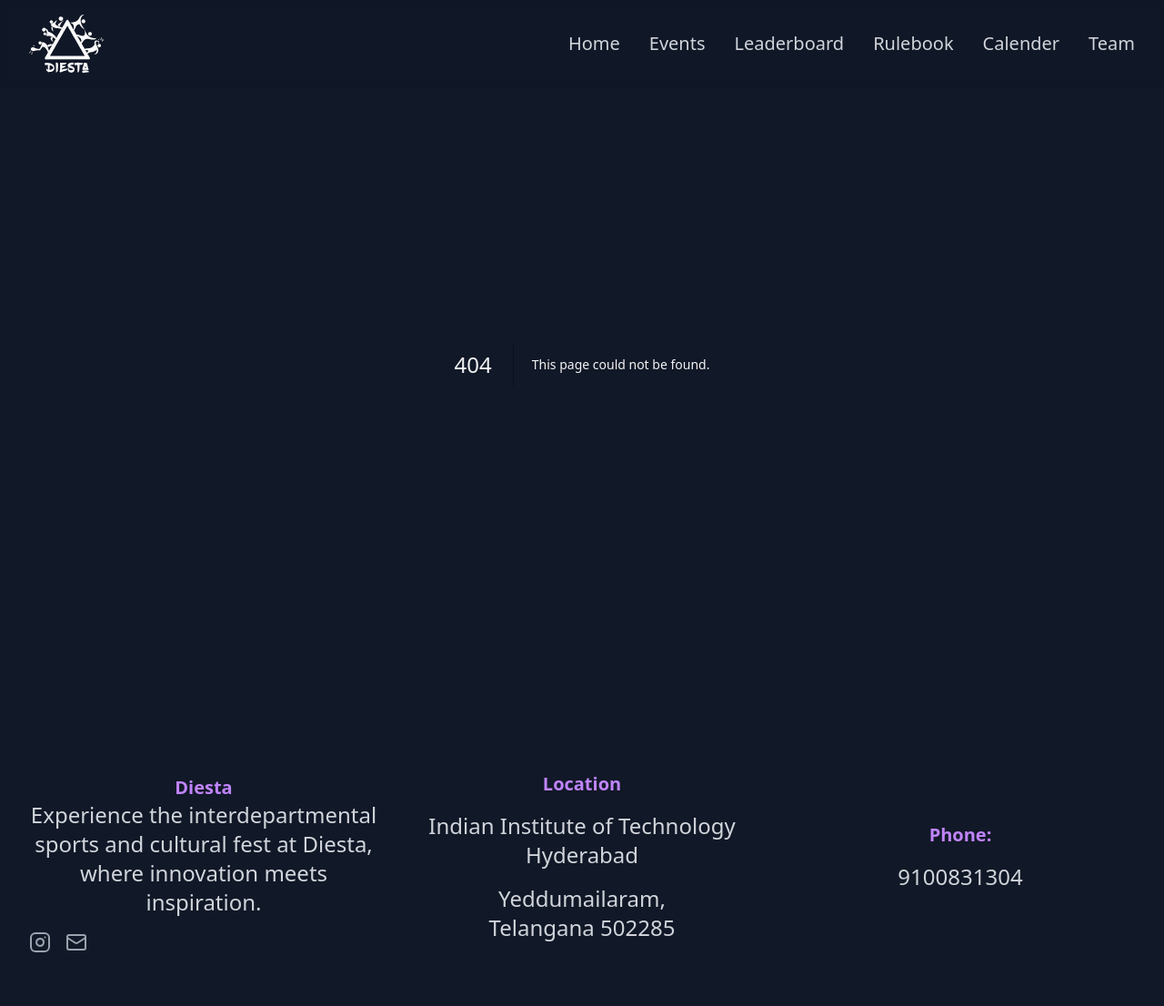
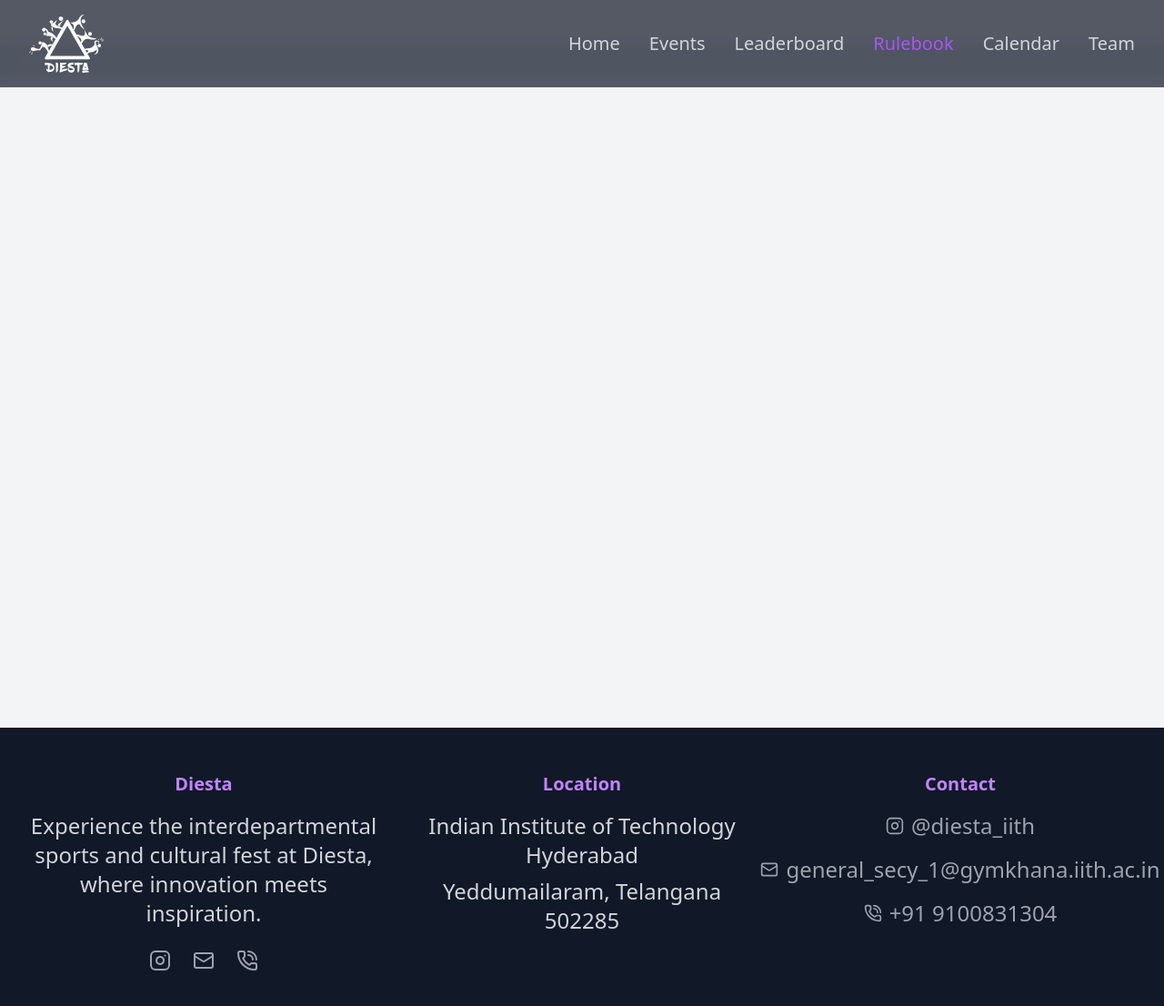
Before and after one commit to krishnateja2314/DiestaWebpage, a Next.js app: page /rulebook in a window 1280 px wide. Before the commit this address had no page. Shown: the top 1106 px of the page at 91% size. Built offline with nearby package versions, Linux system fonts and the light colour scheme.

Commit message:
Added PDF viewer to rulebook page and updated navigation and leaderboard charts

```diff
--- a/package.json
+++ b/package.json
@@ -19,6 +19,7 @@
     "googleapis": "^144.0.0",
     "lucide-react": "^0.469.0",
     "next": "^15.1.3",
+    "pdfviewer": "^1.1.1",
     "react": "19.0.0",
     "react-calendar": "^5.1.0",
     "react-chartjs-2": "^5.3.0",
--- a/src/app/components/Footer.tsx
+++ b/src/app/components/Footer.tsx
@@ -1,5 +1,5 @@
 import Link from "next/link";
-import { Instagram, Mail } from "lucide-react";
+import { Instagram, Mail, PhoneCall } from "lucide-react";
 
 const socialLinks = [
   {
@@ -12,40 +12,66 @@ const socialLinks = [
     icon: Mail,
     href: "mailto:general_secy_1@gymkhana.iith.ac.in",
   },
+  {
+    name: "Phone",
+    icon: PhoneCall,
+    href: "tel:+919100831304",
+  },
 ];
 
 export default function Footer() {
   return (
     <footer className="bg-gray-900 text-gray-300">
       <div className="max-w-7xl mx-auto px-4 sm:px-6 lg:px-8 py-12">
-        <div className="grid md:grid-cols-3 gap-8 items-center text-center">
-          <div>
-            <h3 className="text-xl font-bold text-purple-400 ">Diesta</h3>
-            <p className="mb-4">
+        <div className="grid md:grid-cols-3 gap-8">
+          {/* Diesta Section */}
+          <div className="flex flex-col items-center text-center">
+            <h3 className="text-xl font-bold text-purple-400 mb-4">Diesta</h3>
+            <p className="mb-6 max-w-sm">
               Experience the interdepartmental sports and cultural fest at
               Diesta, where innovation meets inspiration.
             </p>
-            <div className="flex space-x-4">
+            <div className="flex justify-center space-x-6">
               {socialLinks.map((link) => (
                 <Link
                   key={link.name}
                   href={link.href}
-                  className="text-gray-400 hover:text-purple-400"
+                  target={link.name === "Instagram" ? "_blank" : "_self"}
+                  rel={link.name === "Instagram" ? "noopener noreferrer" : ""}
+                  className="text-gray-400 hover:text-purple-400 transition-colors duration-200"
                 >
-                  <link.icon className="h-6 w-6" />
-                  <span className="sr-only">{link.name}</span>
+                  <link.icon className="h-6 w-6" aria-label={link.name} />
                 </Link>
               ))}
             </div>
           </div>
-          <div>
+
+          {/* Location Section */}
+          <div className="flex flex-col items-center text-center">
             <h3 className="text-xl font-bold text-purple-400 mb-4">Location</h3>
-            <p className="mb-4">Indian Institute of Technology Hyderabad</p>
-            <p className="mb-4">Yeddumailaram, Telangana 502285</p>
+            <p className="mb-2">Indian Institute of Technology Hyderabad</p>
+            <p>Yeddumailaram, Telangana 502285</p>
           </div>
-          <div>
-            <h3 className="text-xl font-bold text-purple-400 mb-4">Phone:</h3>
-            <p className="mb-4">9100831304</p>
+
+          {/* Contact Section */}
+          <div className="flex flex-col items-center text-center">
+            <h3 className="text-xl font-bold text-purple-400 mb-4">Contact</h3>
+            <div className="flex flex-col items-center space-y-4">
+              {socialLinks.map((link) => (
+                <Link
+                  key={link.name}
+                  href={link.href}
+                  target={link.name === "Instagram" ? "_blank" : "_self"}
+                  rel={link.name === "Instagram" ? "noopener noreferrer" : ""}
+                  className="text-gray-400 hover:text-purple-400 flex items-center transition-colors duration-200"
+                >
+                  <link.icon className="h-5 w-5 mr-2" />
+                  {link.name === "Phone" && "+91 9100831304"}
+                  {link.name === "Mail" && "general_secy_1@gymkhana.iith.ac.in"}
+                  {link.name === "Instagram" && "@diesta_iith"}
+                </Link>
+              ))}
+            </div>
           </div>
         </div>
       </div>
--- a/src/app/components/Navbar.tsx
+++ b/src/app/components/Navbar.tsx
@@ -1,23 +1,36 @@
+/* eslint-disable @typescript-eslint/no-unused-vars */
 "use client";
 
 import { useState } from "react";
 import Link from "next/link";
 import { motion } from "framer-motion";
 import { Menu, X } from "lucide-react";
+import dynamic from "next/dynamic";
+import { useRouter, usePathname } from "next/navigation";
+
+const PDFViewer = dynamic(() => import('../rulebook/page'), { ssr: false });
 
 const navItems = [
   { name: "Home", href: "/" },
   { name: "Events", href: "/events" },
   { name: "Leaderboard", href: "/leaderboard" },
-  { name: "Rulebook", href: "/rulebook.pdf" },
-  { name: "Calender", href: "/calender" },
+  { name: "Rulebook", href: "/rulebook" },
+  { name: "Calendar", href: "/calender" },
   { name: "Team", href: "/team" },
 ];
 
 export default function Header() {
   const [isOpen, setIsOpen] = useState(false);
+  const pathname = usePathname();
+  const router = useRouter();
+
+  const handleNavigation = (href: string) => {
+    setIsOpen(false);
+    router.push(href);
+  };
 
   return (
+    <>
       <header className="fixed w-full z-50 bg-gray-900 bg-opacity-70 backdrop-blur-sm">
         <div className="max-w-7xl mx-auto px-4 sm:px-6 lg:px-8">
           <div className="flex justify-between items-center py-4">
@@ -31,7 +44,9 @@ export default function Header() {
                 <Link
                   key={item.name}
                   href={item.href}
-                className="text-gray-300 hover:text-purple-500 transition duration-150 ease-in-out"
+                  className={`text-gray-300 hover:text-purple-500 transition duration-150 ease-in-out ${
+                    pathname === item.href ? "text-purple-500" : ""
+                  }`}
                 >
                   {item.name}
                 </Link>
@@ -59,7 +74,9 @@ export default function Header() {
                 <Link
                   key={item.name}
                   href={item.href}
-                className="block px-3 py-2 text-md font-medium text-gray-300 hover:text-purple-500 hover:bg-gray-800 transition duration-150 ease-in-out"
+                  className={`block px-3 py-2 text-md font-medium text-gray-300 hover:text-purple-500 hover:bg-gray-800 transition duration-150 ease-in-out ${
+                    pathname === item.href ? "text-purple-500" : ""
+                  }`}
                   onClick={() => setIsOpen(false)}
                 >
                   {item.name}
@@ -69,5 +86,6 @@ export default function Header() {
           </motion.div>
         )}
       </header>
+    </>
   );
 }
--- a/src/app/leaderboard/Charts.tsx
+++ b/src/app/leaderboard/Charts.tsx
@@ -161,17 +161,26 @@ const Charts = ({ total, cultural, sports }: ChartProps) => {
   const Bar = dynamic(() => import("react-chartjs-2").then((mod) => mod.Bar), {
     ssr: false,
   });
-  console.log(cultural);
-  const Data = [Total, Cultural, Sports];
+
+  const Data = [
+    { chart: Total, title: "Total Points" },
+    { chart: Cultural, title: "Cultural Points" },
+    { chart: Sports, title: "Sports Points" }
+  ];
+
   return (
     <div>
       <div className="w-full justify-items-center flex flex-col pt-28 gap-y-40 max-md:gap-y-20 max-sm:gap-y-12 p-4 text-wrap">
-        {Data.map((data, key) => {
+        {Data.map((item, key) => {
           return (
+          <div className="flex flex-col items-center" key={key}>
+            <h2 className="text-4xl font-bold mb-4 text-center max-md:text-xl max-sm:text-lg text-purple-400">
+                {item.title}
+              </h2>
             <Bar
               key={key}
               className="w-4/5 md:rounded-3xl p-4 leaderboard bg-black text-wrap"
-              data={data}
+              data={item.chart}
               options={{
                 indexAxis: "y",
                 scales: {
@@ -184,6 +193,7 @@ const Charts = ({ total, cultural, sports }: ChartProps) => {
                 },
               }}
             />
+          </div>
           );
         })}
       </div>
--- /dev/null
+++ b/src/app/rulebook/page.tsx
@@ -0,0 +1,37 @@
+/* eslint-disable @typescript-eslint/no-unused-vars */
+"use client";
+
+import { useState } from 'react';
+
+export default function PDFViewer() {
+  const [scale, setScale] = useState(1);
+
+  return (
+    <div className="flex flex-col h-screen pt-12 bg-gray-100">
+      <div className="flex justify-between items-center px-4 py-2 bg-gray-200">
+        <div className="flex items-center space-x-4">
+          {/* <button
+            onClick={() => setScale(prev => prev + 0.1)}
+            className="px-3 py-1 bg-purple-500 text-white rounded hover:bg-purple-600"
+          >
+            Zoom In
+          </button>
+          <button
+            onClick={() => setScale(prev => prev - 0.1)}
+            className="px-3 py-1 bg-purple-500 text-white rounded hover:bg-purple-600"
+          >
+            Zoom Out
+          </button> */}
+          <span className="text-sm">{Math.round(scale * 100)}%</span>
+        </div>
+      </div>
+      <div className="flex-1 overflow-auto p-4">
+        <iframe
+          src="/rulebook.pdf"
+          className="w-full h-full border-0"
+          style={{ transform: `scale(${scale})`, transformOrigin: 'top left' }}
+        />
+      </div>
+    </div>
+  );
+}
```
Also changed, not shown: 1 other file (tests, documents, lock files or other folders). Lines whose indentation alone changed are shown as unchanged.
